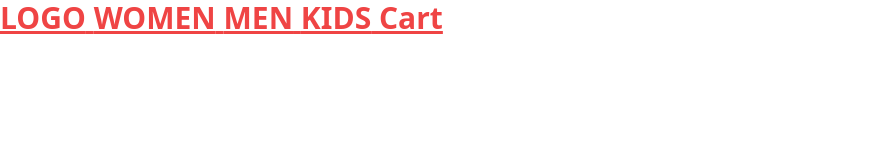
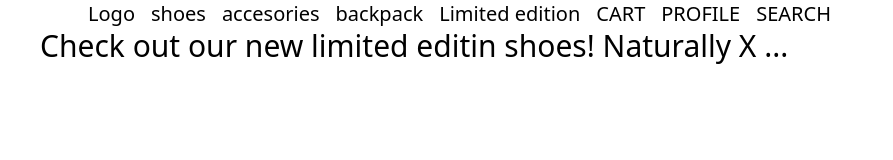
Before and after one commit to styrbjorn-n/Naturally, a website: page src/index.html in a window 1280 px wide. Shown: the whole page, without its empty margins (0-893 px from the left). Drawn offline with Linux system fonts and the light colour scheme.

Commit message:
nav bar and a bit of hero

```diff
--- a/src/index.html
+++ b/src/index.html
@@ -8,20 +8,28 @@
     <title>Naturally</title>
 </head>
 <body>
-    <main class="text-3xl">
-    <main class="text-red-500 text-3xl font-bold underline">
-            <header>
-                <nav>
-                    <a href="">LOGO</a>
-                    <a href="">WOMEN</a>
-                    <a href="">MEN</a>
-                    <a href="">KIDS</a>
-                    <a href="">Cart</a>
+    <div class="flex content-center">
+        <main class="flex flex-col content-center px-10">
+            <header class="px-10 text-xl flex flex-row content-center">
+                <nav class="flex content-center">
+                    <a href="" class="px-2">Logo</a>
+                    <a href="" class="px-2">shoes</a>
+                    <a href="" class="px-2">accesories</a>
+                    <a href="" class="px-2">backpack</a>
+                    <a href="" class="px-2">Limited edition</a>
+                    <a href="" class="px-2">CART</a>
+                    <a href="" class="px-2">PROFILE</a>
+                    <a href="" class="px-2">SEARCH</a>
                 </nav>
             </header>
-            <div class="container">
-                <div class="hero">
-
+            <div class="container flex flex-col">
+                <div class="hero flex">
+                    <p class="max-w-">
+                        <h2 class="text-3xl">
+                            Check out our new limited editin shoes!
+                            Naturally X ...
+                        </h2>
+                    </p>
                 </div>
                 <div class="content">
 
@@ -30,6 +38,7 @@
             <footer>
 
             </footer>
-    </main>
+        </main>
+    </div>
 </body>
 </html>
```
Also changed, not shown: public/styles.css.
